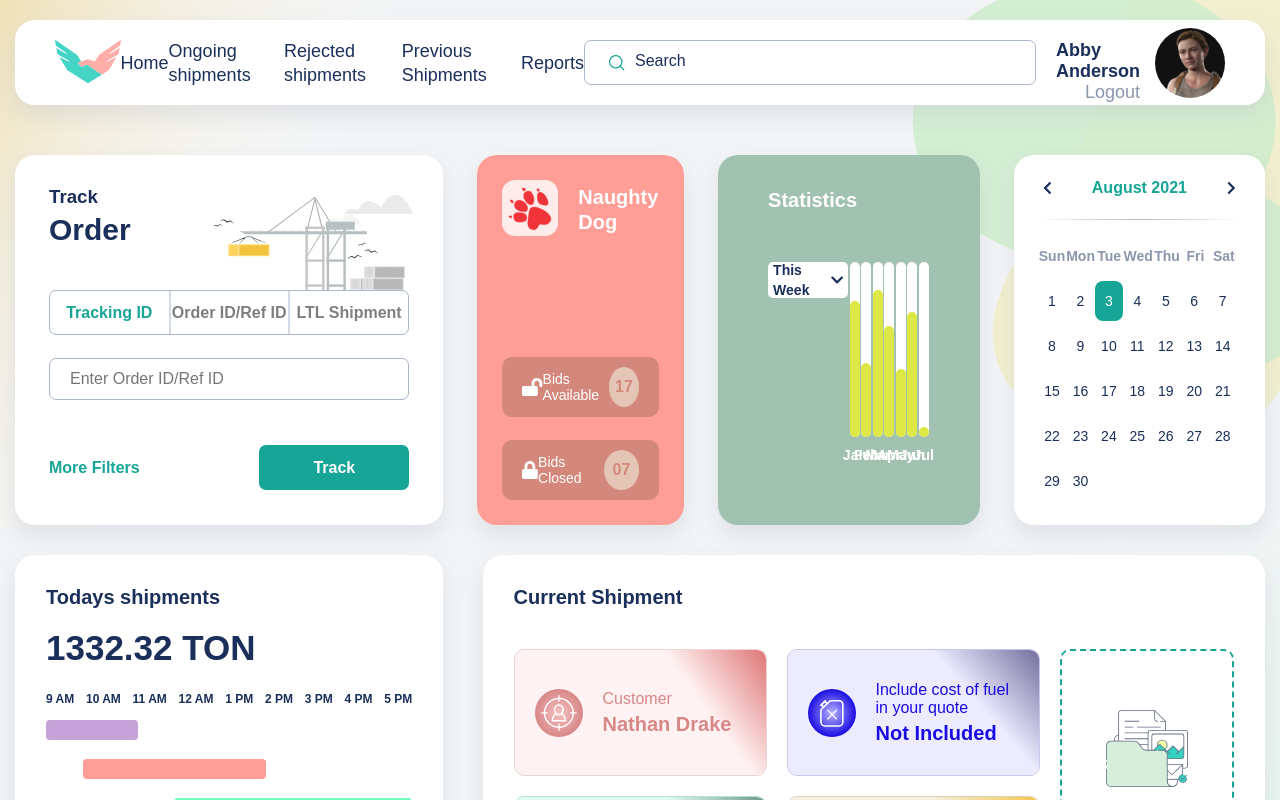
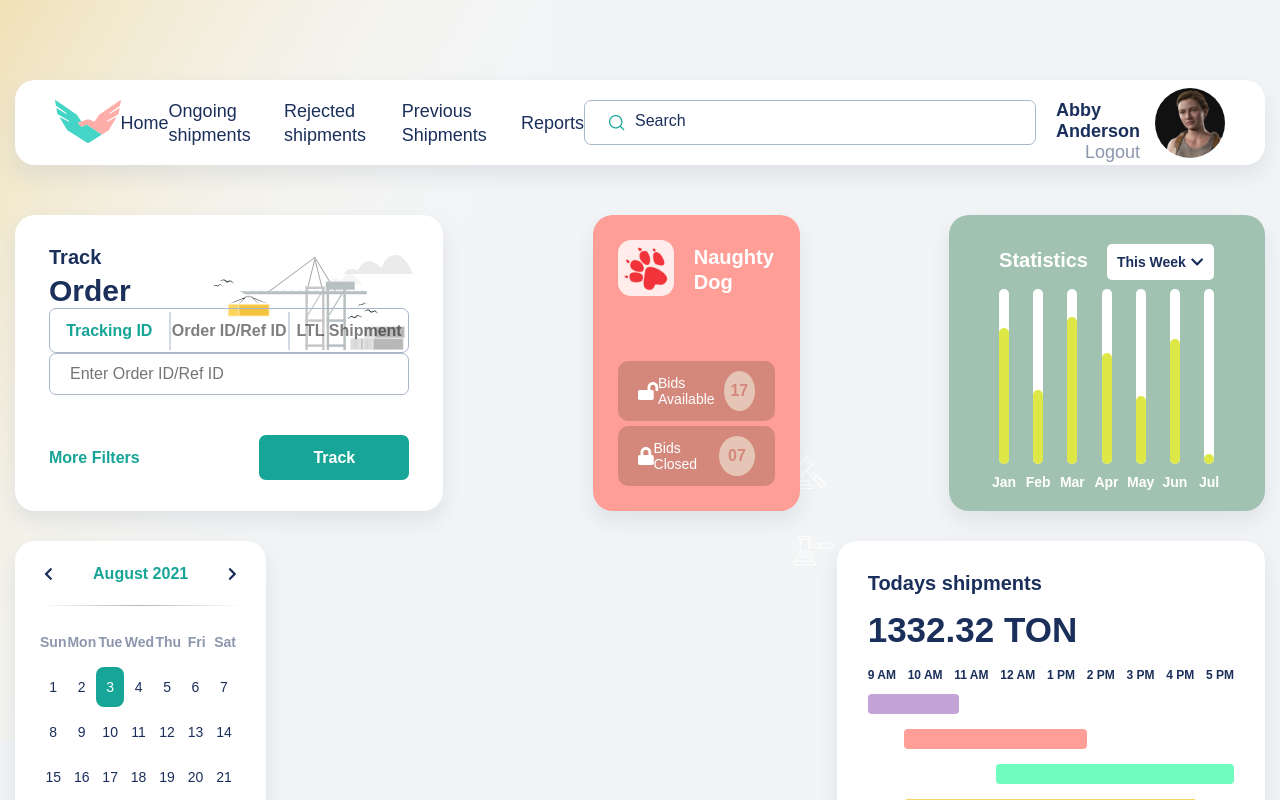
Before and after one commit to KamilTokarz110/Vue-dashboard, a Vue app: page / in a window 1280 px wide. Shown: the top 800 px of the page. Built offline with nearby package versions, Linux system fonts and the light colour scheme.

Commit message:
Applying corrections on track order and nav lg component

```diff
--- a/src/components/Navigation.vue
+++ b/src/components/Navigation.vue
@@ -149,7 +149,7 @@ export default {
     justify-content: space-between;
     align-items: center;
 
-    margin: 20px 0px 50px 0px;
+    margin: 80px 0px 50px 0px;
     padding: 40px;
     height: 85px;
 
--- a/src/components/Section_main.vue
+++ b/src/components/Section_main.vue
@@ -35,10 +35,11 @@
         .card--bids__item-circle 07
 
   .card.card--statistics
-    h3.card--statistics__title Statistics
-    .card--statistics__dropdown
-      p.card--statistics__dropdown-text This Week
-      i.fas.fa-chevron-down
+    .card--statistics__header
+      h3.card--statistics__title Statistics
+      .card--statistics__dropdown
+        p.card--statistics__dropdown-text This Week
+        i.fas.fa-chevron-down
 
     .card--statistics__item
       .card--statistics__item.card--statistics__item--progress.card--statistics__item--progress-1
--- a/src/scss/_main.scss
+++ b/src/scss/_main.scss
@@ -383,6 +383,11 @@ html {
             color: $nav-font-color;
 
 
+            @include lg {
+                font-size: 2rem;
+                margin-bottom: 10px;
+
+            }
 
 
             &--bg {
@@ -394,8 +399,9 @@ html {
 
                 @include lg {
                     font-size: 3rem;
-                    // margin-top: 30px;
-                    // padding-top: 5px;
+                    margin-top: 0px;
+                    margin-bottom: 0px;
+                    margin-top: 5px;
 
                 }
             }
@@ -412,6 +418,9 @@ html {
             border-radius: 7px;
             opacity: 1;
 
+            @include lg {
+                height: 45px;
+            }
 
 
 
@@ -441,6 +450,10 @@ html {
             &:nth-child(2) {
                 border-right: 2px solid #aab6cc;
                 border-left: 2px solid #aab6cc;
+
+                @include lg {
+                    line-height: 45px;
+                }
 
             }
 
@@ -534,6 +547,20 @@ html {
                 font-size: 1.2rem;
                 opacity: 0.5;
 
+                @include lg {
+                    flex-basis: 100%;
+
+
+
+
+                    line-height: 45px;
+
+
+
+                    font-size: 1.6rem;
+
+                }
+
                 &:nth-child(2) {
 
                     line-height: 38px;
@@ -557,47 +584,13 @@ html {
 
         @include lg {
             flex-basis: calc((100% / 12) * 4.4 - #{$flex-gap});
-            gap: 14px;
+            gap: 0px;
             padding: 31px 34px;
 
 
-            &__item {
-
-                height: 45px;
-            }
-
-            &__text {
-                flex-basis: 100%;
-
-
-
-
-                line-height: 45px;
-
-
-
-                font-size: 1.6rem;
-
-
-                &:nth-child(2) {
-
-                    line-height: 45px;
-
-                }
-            }
-
-            &__title {
-
-                margin-bottom: 10px;
-
-                &--bg {
-
-
-                    margin-top: 5px;
-                }
-
-
-            }
+
+
+
         }
     }
 
@@ -762,6 +755,12 @@ html {
 
         }
 
+        &__header {
+            display: flex;
+            // flex-wrap: wrap;
+            flex-basis: 100%;
+        }
+
         &__title {
             color: #FFFFFF;
             flex-basis: 50%;
```
